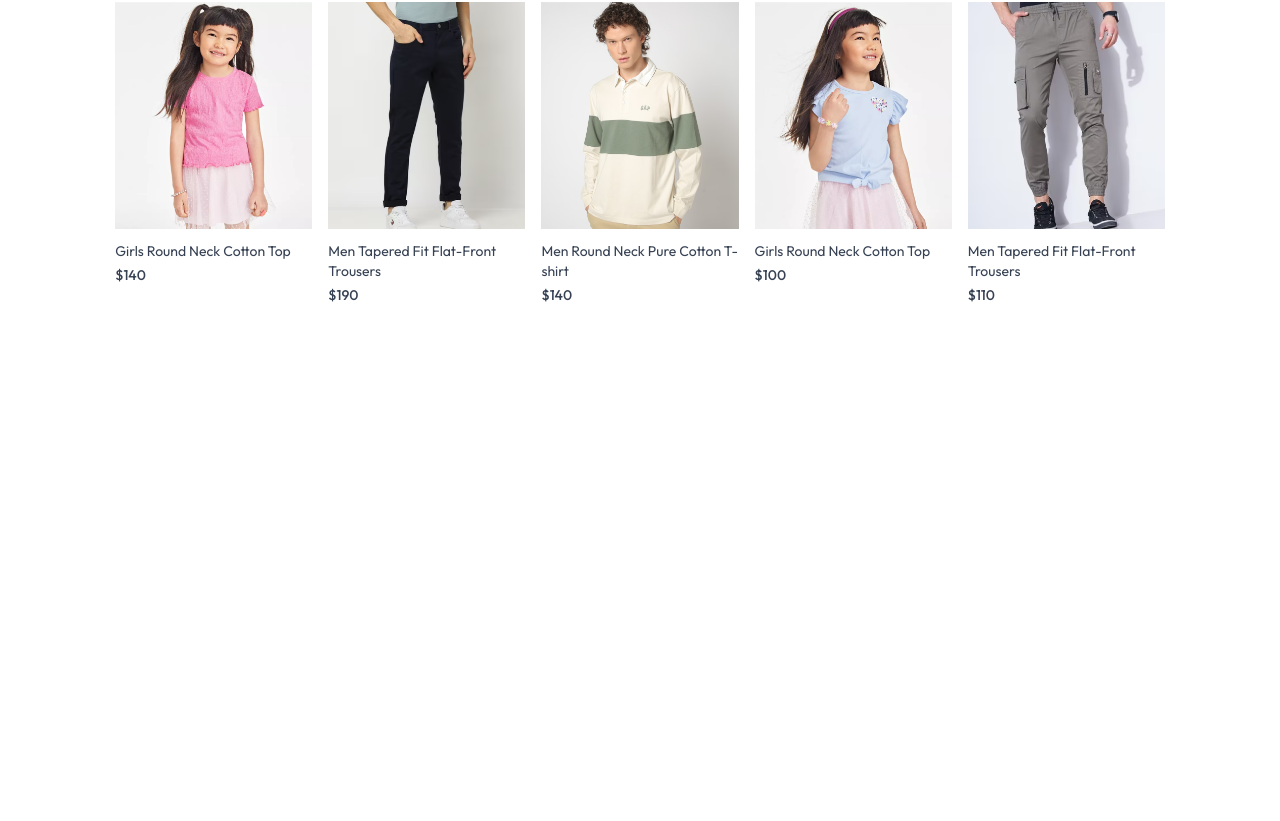
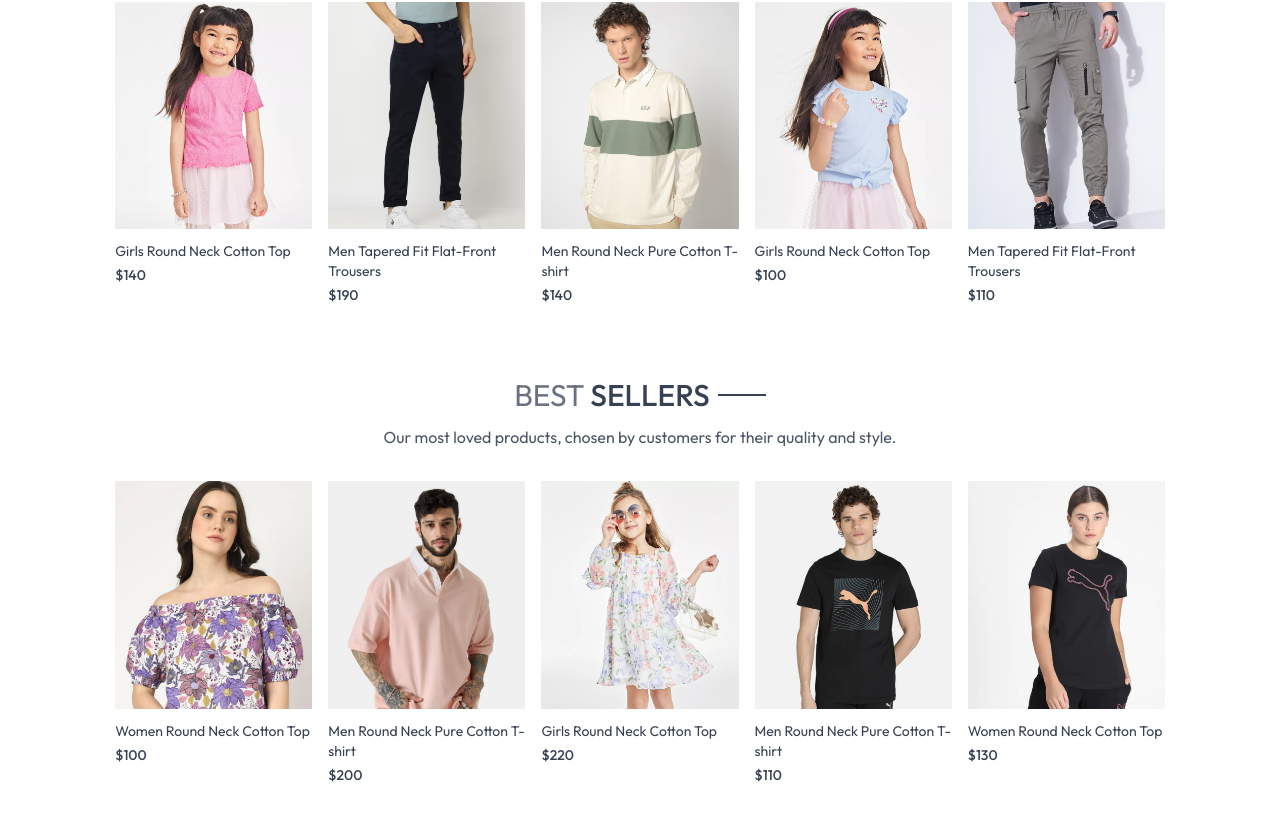
Before and after one commit to sumaiyakhondoker/E-commerce-App, a React (Vite) app in the folder frontend/: page / in a window 1280 px wide. Shown: the part 988-1809 px from the top of the page. Before the commit the page ends 1333 px from the top, so only its background shows below. Built offline with nearby package versions, Linux system fonts and the light colour scheme.

Commit message:
best seller section added successfully

```diff
--- /dev/null
+++ b/frontend/src/components/BestSeller.jsx
@@ -0,0 +1,39 @@
+import { useContext, useEffect, useState } from "react";
+import { ShopContext } from "../context/ShopContext";
+import Title from "./Title";
+import ProductItem from "./ProductItem";
+
+
+const BestSeller = () => {
+    const {products} = useContext(ShopContext)
+    const [bestSeller, setBestSeller] = useState([])
+
+    useEffect(()=>{
+        const bestProduct = products.filter(product => product.bestseller)
+
+        setBestSeller(bestProduct.slice(0,5))
+    }, [])
+
+    return (
+        <div className="my-10">
+            <div className="text-3xl text-center py-8">
+                <Title text1={"BEST"} text2={"SELLERS"}></Title>
+                <p className="w-3/4 m-auto text-xs sm:text-sm md:text-base text-gray-600">
+                Our most loved products, chosen by customers for their quality and style.
+                </p>
+            </div>
+
+            {/* rendering products */}
+            <div className="grid grid-cols-2 sm:grid-cols-3 md:grid-cols-4 lg:grid-cols-5 gap-4 gap-y-6">
+                {
+                    bestSeller.map((item, index)=>(
+                        <ProductItem key={index} id={item._id} name={item.name} image={item.image} price={item.price}></ProductItem>
+                    ))
+                }
+            </div>
+
+        </div>
+    );
+};
+
+export default BestSeller;
--- a/frontend/src/pages/Home.jsx
+++ b/frontend/src/pages/Home.jsx
@@ -1,3 +1,4 @@
+import BestSeller from "../components/BestSeller";
 import Hero from "../components/Hero";
 import LatestCollection from "../components/LatestCollection";
 
@@ -7,6 +8,7 @@ const Home = () => {
         <div>
             <Hero></Hero>
             <LatestCollection></LatestCollection>
+            <BestSeller></BestSeller>
         </div>
     );
 };
```
